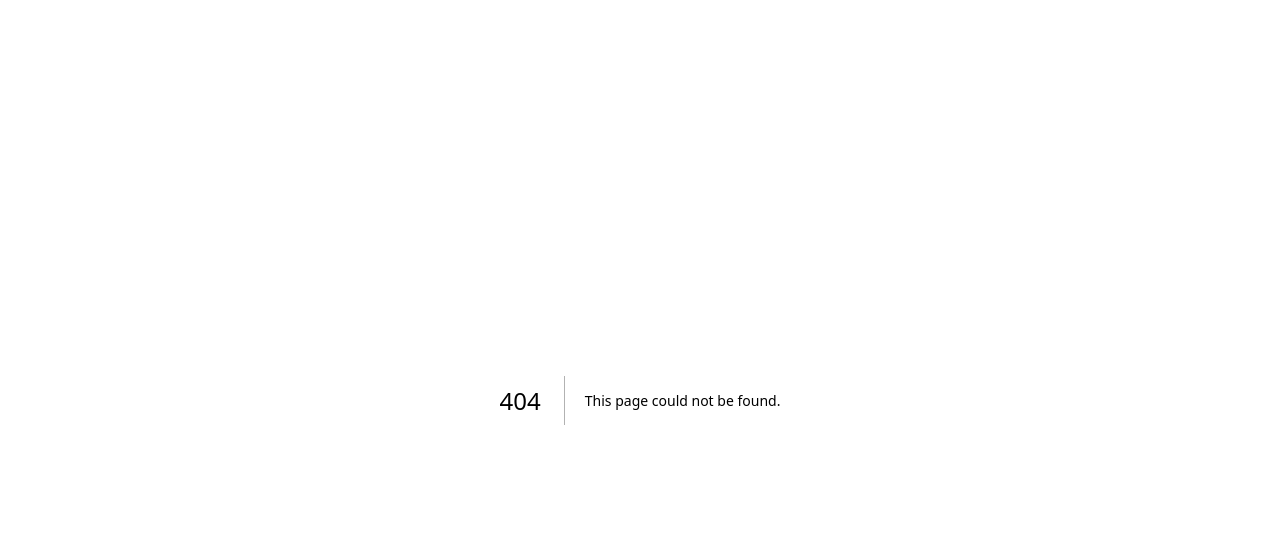
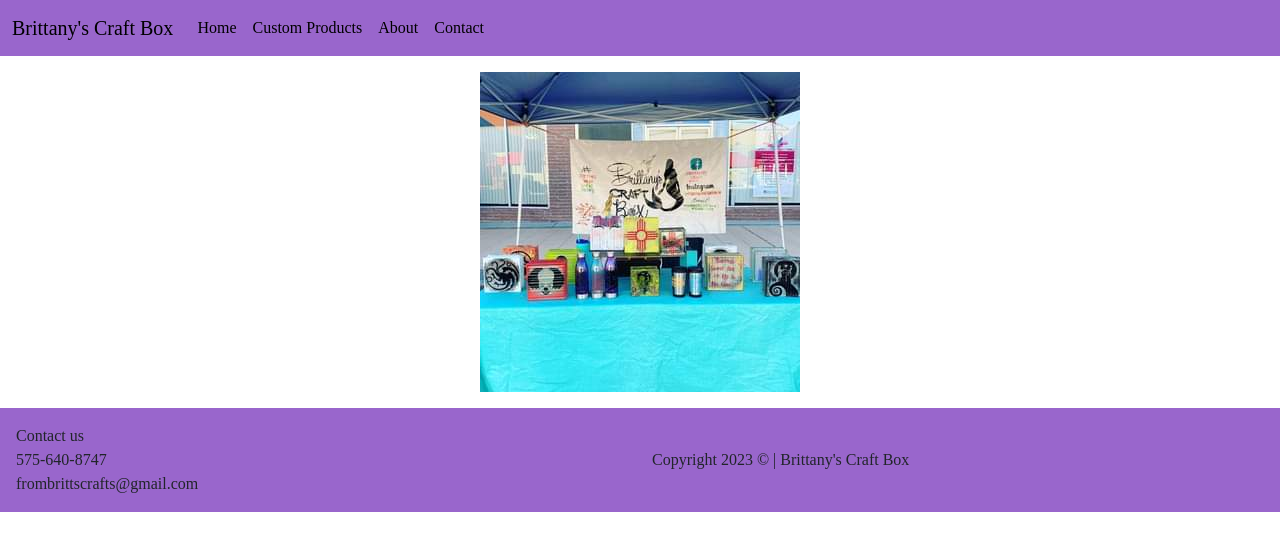
Before and after one commit to j1powder/brittanys-craft-box, a Next.js app: page /contact in a window 1280 px wide. Before the commit this address had no page. Shown: the top 550 px of the page. Built offline with nearby package versions, Linux system fonts and the light colour scheme; a web font is replaced by a local one.

Commit message:
finished about page

```diff
--- a/layout/Header.js
+++ b/layout/Header.js
@@ -11,17 +11,16 @@ const Header = () => {
         <Navbar expand="sm" className={classes.navmenu} >
       <Container fluid>
         <Navbar.Brand href="/">Brittany's Craft Box</Navbar.Brand>
-        <Navbar.Toggle aria-controls="navbarScroll" />
+        <Navbar.Toggle aria-controls="basic-navbar-nav"/>
         <Navbar.Collapse >
           <Nav
             className="me-auto my-2 my-lg-0"
-            style={{ maxHeight: '100px' }}
-            navbarScroll
+
           >
             <Link style={{textDecoration: "none", color: "black", margin: ".5rem"}} href="/">Home</Link>
             <Link style={{textDecoration: "none", color: "black", margin: ".5rem"}} href="/custom-products">Custom Products</Link>
             <Link style={{textDecoration: "none", color: "black", margin: ".5rem"}} href="/about">About</Link>
-            <Nav.Link href="#action2">Contact</Nav.Link>
+            <Link style={{textDecoration: "none", color: "black", margin: ".5rem"}} href="contact">Contact</Link>
 
           </Nav>
 
--- a/pages/about/index.js
+++ b/pages/about/index.js
@@ -19,6 +19,7 @@ const About = () => {
                 <Col md={6}>
                     <h1 className={classes.headline}>How Brittany's Craft Box Started</h1>
                     <p>"I started Brittany’s Craft Box about a year ago. I’ve always enjoyed making new crafts. I would see things and challenge myself to make them and learn a new skill. I started the business when someone asked me to make something as a gift. From there, it took on a life of it’s own. And while I do this part-time to supplement my full-time job, this is truly where my heart and passion lie"</p>
+                    <p className={classes.ownerComment}><span style={{fontWeight: 'bold'}}>Brittany Salaiz</span><br/>-Owner-Brittany's Craft Box</p>
                 </Col>
                 <Col md={6}>
                     <Image className={classes.aboutimage} src={farmersmarket} alt="farmers market" />
@@ -33,6 +34,7 @@ const About = () => {
 
                 </Col>
             </Row>
+            <br/>
         </Container>
     </main>
     <Footer/>
--- /dev/null
+++ b/pages/contact/index.js
@@ -0,0 +1,34 @@
+import React from 'react'
+import Header from '@/layout/Header'
+import Container from 'react-bootstrap/Container'
+import Row from 'react-bootstrap/Row'
+import Col from 'react-bootstrap/Col'
+import Button from 'react-bootstrap/Button'
+import { ElfsightWidget } from 'react-elfsight-widget';
+import Footer from '@/layout/Footer'
+import classes from '../../styles/Products.module.css'
+import Image from 'next/image'
+import farmermarket2 from '../../assets/farmersmarketpic1.jpg';
+
+
+const Contact = () => {
+
+
+  return <>
+  <Header/>
+  <main>
+<Container>
+    <Row>
+        <Col md={12}>
+            <Image className={classes.contactimage} src={farmermarket2} />
+        </Col>
+    </Row>
+
+</Container>
+  </main>
+  <Footer/>
+
+  </>
+}
+
+export default Contact;
--- a/styles/Products.module.css
+++ b/styles/Products.module.css
@@ -34,3 +34,16 @@
     border: 1px solid black;
     text-align: right;
 }
+
+.ownerComment {
+    text-align: center;
+}
+
+.contactimage {
+    display: block;
+    margin: 1rem auto;
+}
+
+.contactpage {
+    text-align: center;
+}
```
